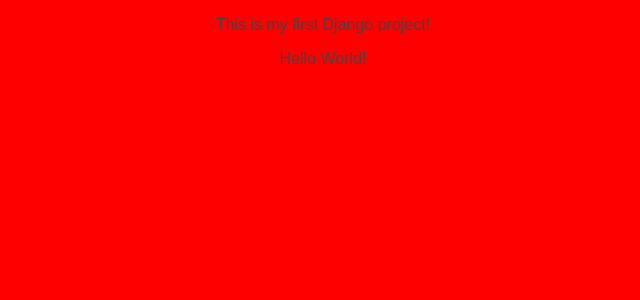
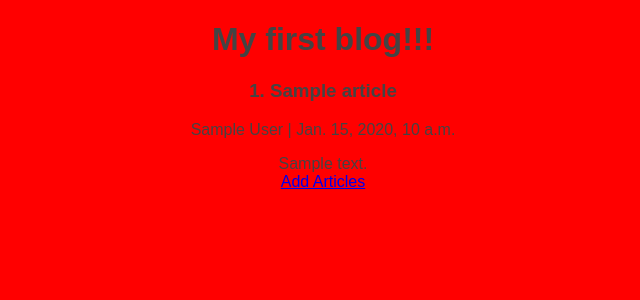
Before and after one commit to ML500/hello_django, a Django app: page / in a window 1280 px wide. Shown: the top 300 px of the page, without its empty margins (317-957 px from the left). Run offline with Django 3.2, Linux system fonts and the light colour scheme; tables that the repository leaves empty hold one stand-in row (values such as "Sample post").

Commit message:
Add output of article on main page

```diff
--- a/source/webapp/templates/index.html
+++ b/source/webapp/templates/index.html
@@ -24,8 +24,13 @@
 </head>
 <body>
 <div class="container">
-    <p>This is my first Django project!</p>
-    <p>Hello World!</p>
+    <h1>My first blog!!!</h1>
+    {% for article in articles %}
+        <h3>{{ article.pk }}. {{ article.title }}</h3>
+        <p>{{ article.author }} | {{ article.created_at }}</p>
+        <div>{{ article.text }}</div>
+    {% endfor %}
+    <a href="/articles/add/">Add Articles</a>
 </div>
 </body>
 </html>
--- a/source/webapp/views.py
+++ b/source/webapp/views.py
@@ -1,9 +1,13 @@
 from django.shortcuts import render
+from webapp.models import Article
 
 
 def index_view(request):
-    print(request.GET.getlist('author'))
-    return render(request, 'index.html')
+    data = Article.objects.all()
+
+    return render(request, 'index.html', context={
+        'articles': data
+    })
 
 
 def article_create_view(request):
```
